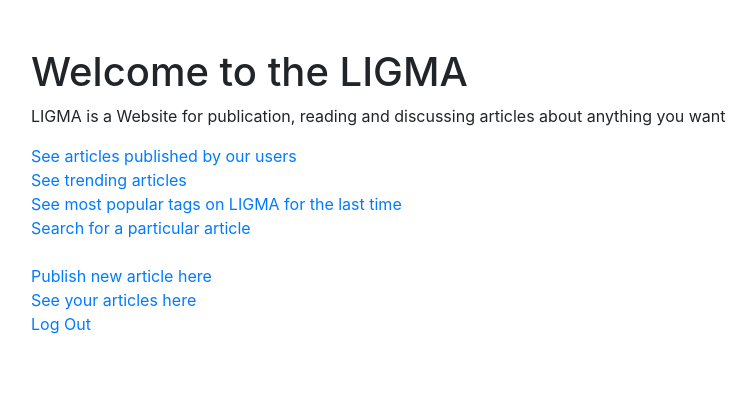
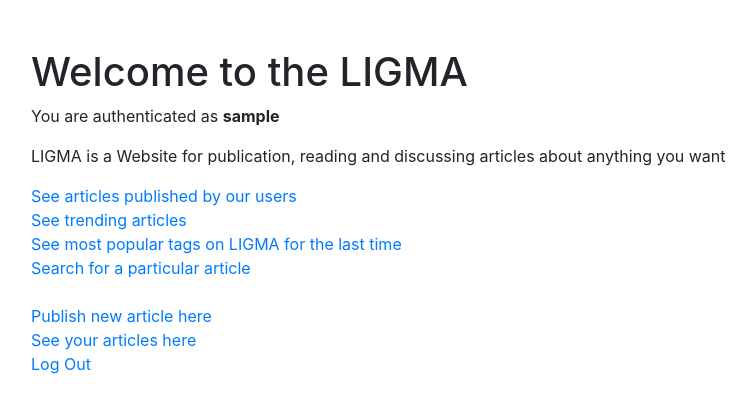
Before and after one commit to Andrew-157/dj_training_3, a Django app: page / in a window 1280 px wide. Shown: the top 413 px of the page, without its empty margins (54-810 px from the left). Run offline with Django 4.2, Linux system fonts and the light colour scheme; the visitor is signed in with stand-in values (Sample User, id 1); some libraries are stand-ins or nearby versions.

Commit message:
Changed templates a bit

```diff
--- a/articles/templates/articles/index.html
+++ b/articles/templates/articles/index.html
@@ -16,6 +16,9 @@
     {% load crispy_forms_tags %}
     <div class="container py-5">
       <h1>Welcome to the LIGMA</h1>
+      {% if user.is_authenticated %}
+        <p>You are authenticated as <strong>{{ user }}</strong></p>
+      {% endif %}
       <p>
         LIGMA is a Website for publication, reading and discussing articles
         about anything you want
@@ -27,7 +30,7 @@
       <br />
       {% if messages %}
         {% for message in messages%}
-          {{ message }}
+          <strong>{{ message }}</strong>
         {% endfor %}
       {% endif %}
       <br />
--- a/articles/templates/articles/personal_article.html
+++ b/articles/templates/articles/personal_article.html
@@ -21,9 +21,7 @@
         {% endfor %}
       {% endif %}
       <h2>Title: {{ article.title }}</h2>
-      {% if article.image %}
-          <img src="{{ article.image.url }}" alt="Article image" style="width: 10%; float: right; margin-right: 10px;">
-      {% endif %}
+      <img src="{{ article.image.url }}" alt="Article image" style="width: 10%; float: right; margin-right: 10px;">
       <h3>Content:</h3>
       <p>{{ article.content }}</p>
       {% for tag in article.tags.all %}
--- a/articles/templates/articles/personal_page.html
+++ b/articles/templates/articles/personal_page.html
@@ -14,6 +14,7 @@
   </head>
   <body>
     {% load crispy_forms_tags %}
+    <a href="{% url 'articles:index' %}">To the homepage</a>
     {% if page_obj %}
     <div class="container py-5">
       {% if messages %}
--- a/articles/templates/articles/public_page.html
+++ b/articles/templates/articles/public_page.html
@@ -16,6 +16,8 @@
     {% load crispy_forms_tags %}
     <div class="container py-5">
       <h1>LIGMA Articles</h1>
+      <a href="{% url 'articles:index' %}">To the homepage</a><br>
+      <a href="{% url 'articles:search-article' %}">Search for a particular article</a>
       {% if message_to_user %}
         <h2>{{ message_to_user }}</h2>
       {% endif %}
```
